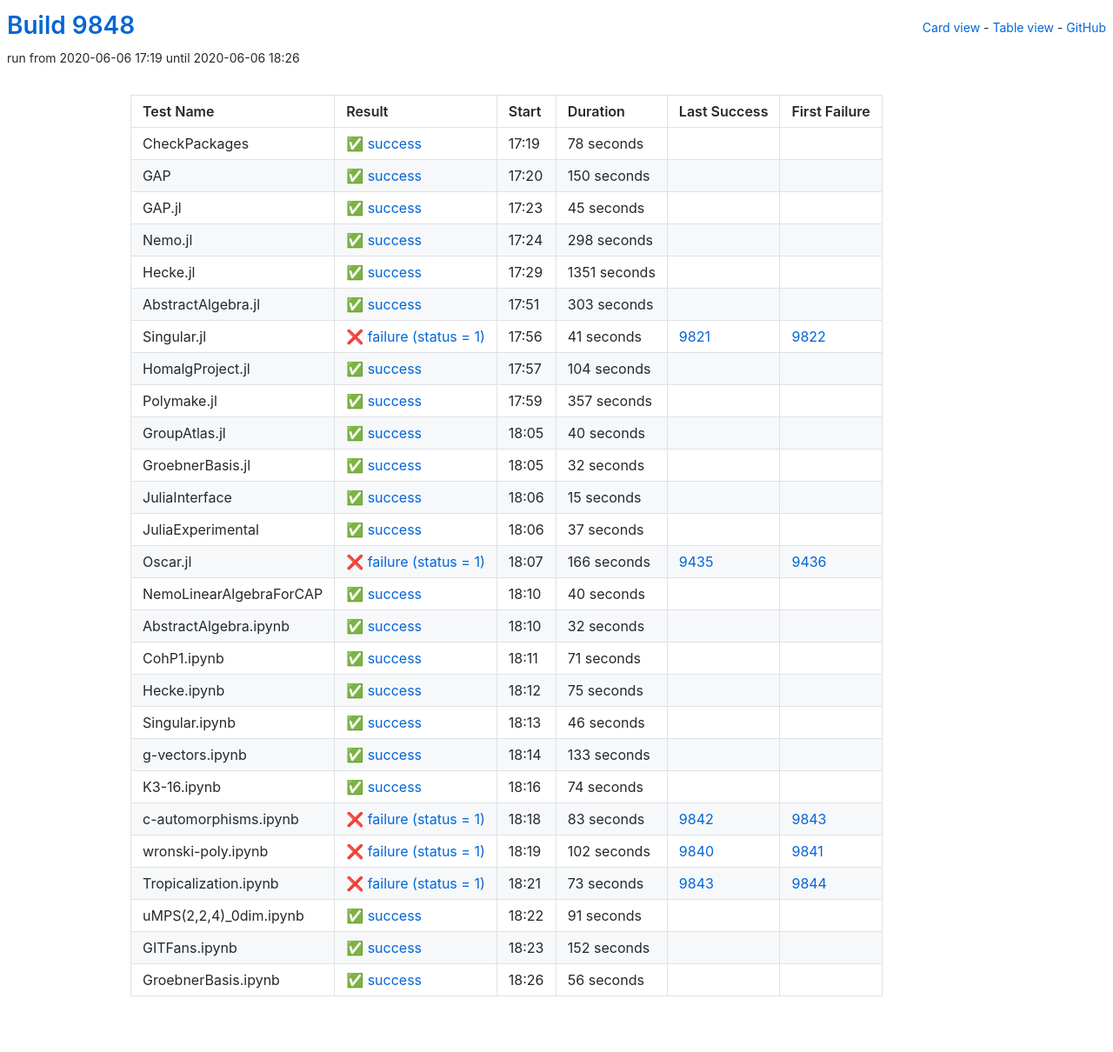
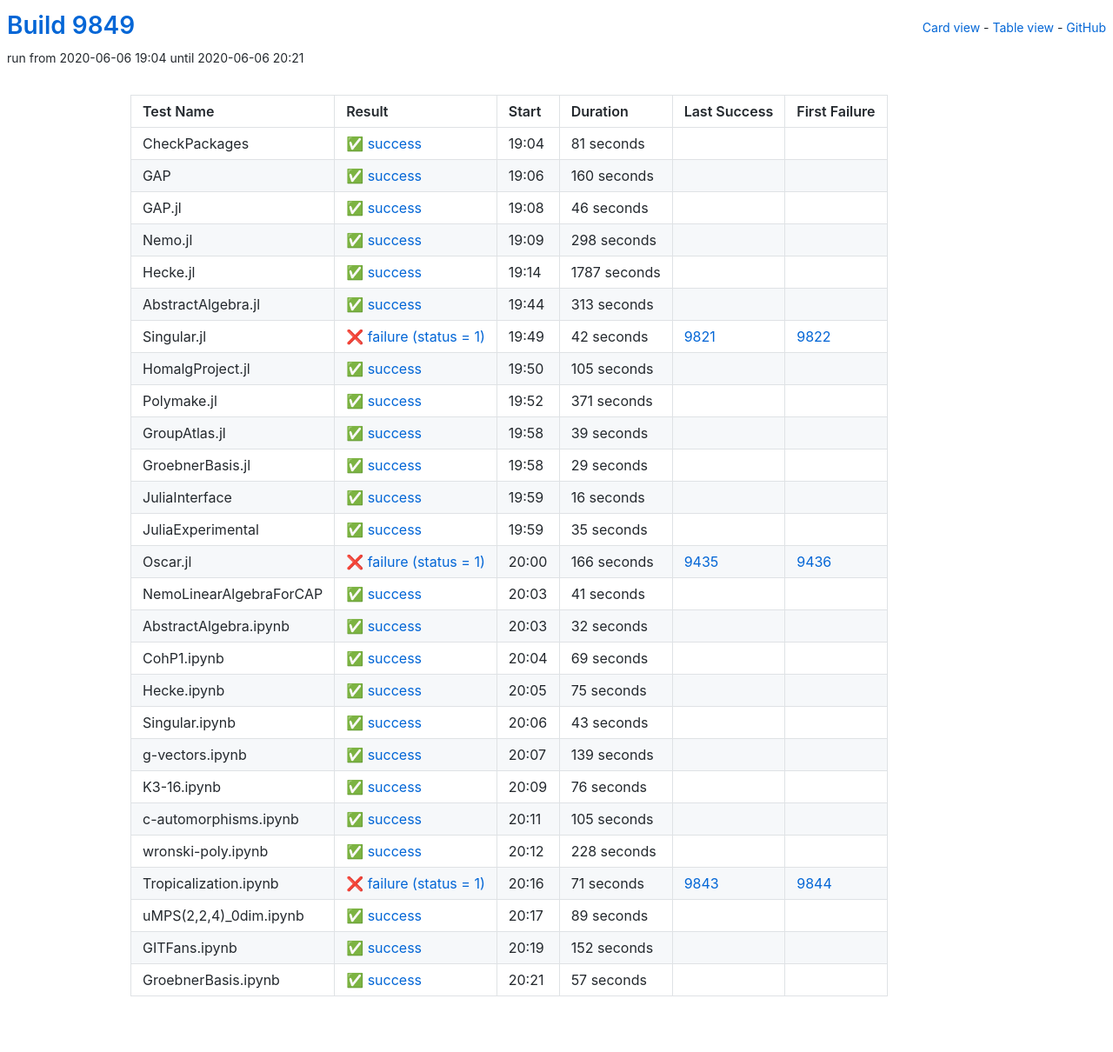
Before and after one commit to oscar-system/oscar-ci-status, a Jekyll site: the page built from table.html, in a window 1280 px wide. Shown: the whole page at 87% size. Built offline with Jekyll 4.4.1, drawn with Linux system fonts in a browser that asks for light colours.

Commit message:
Build 9849

```diff
--- a/_data/ci.yml
+++ b/_data/ci.yml
@@ -1,41 +1,41 @@
-build: 9848
-build_url: https://oscarci.mathematik.uni-kl.de/job/oscar/9848/
+build: 9849
+build_url: https://oscarci.mathematik.uni-kl.de/job/oscar/9849/
 job: oscar
 tests:
-- duration: 78
+- duration: 81
   exitcode: 0
   first_failure: false
   first_failure_url: null
   id: checkpackages
   last_success: false
   last_success_url: null
-  log: https://oscarci.mathematik.uni-kl.de/job/oscar/9848/artifact/logs/build-9848/CheckPackages.log
+  log: https://oscarci.mathematik.uni-kl.de/job/oscar/9849/artifact/logs/build-9849/CheckPackages.log
   name: CheckPackages
-  start: 2020-06-06 17:19
+  start: 2020-06-06 19:04
   status: success
   success: true
-- duration: 150
+- duration: 160
   exitcode: 0
   first_failure: false
   first_failure_url: null
   id: gap
   last_success: false
   last_success_url: null
-  log: https://oscarci.mathematik.uni-kl.de/job/oscar/9848/artifact/logs/build-9848/GAP.log
+  log: https://oscarci.mathematik.uni-kl.de/job/oscar/9849/artifact/logs/build-9849/GAP.log
   name: GAP
-  start: 2020-06-06 17:20
+  start: 2020-06-06 19:06
   status: success
   success: true
-- duration: 45
+- duration: 46
   exitcode: 0
   first_failure: false
   first_failure_url: null
   id: gap-jl
   last_success: false
   last_success_url: null
-  log: https://oscarci.mathematik.uni-kl.de/job/oscar/9848/artifact/logs/build-9848/GAP.jl.log
+  log: https://oscarci.mathematik.uni-kl.de/job/oscar/9849/artifact/logs/build-9849/GAP.jl.log
   name: GAP.jl
-  start: 2020-06-06 17:23
+  start: 2020-06-06 19:08
   status: success
   success: true
 - duration: 298
@@ -45,117 +45,117 @@
   id: nemo-jl
   last_success: false
   last_success_url: null
-  log: https://oscarci.mathematik.uni-kl.de/job/oscar/9848/artifact/logs/build-9848/Nemo.jl.log
+  log: https://oscarci.mathematik.uni-kl.de/job/oscar/9849/artifact/logs/build-9849/Nemo.jl.log
   name: Nemo.jl
-  start: 2020-06-06 17:24
+  start: 2020-06-06 19:09
   status: success
   success: true
-- duration: 1351
+- duration: 1787
   exitcode: 0
   first_failure: false
   first_failure_url: null
   id: hecke-jl
   last_success: false
   last_success_url: null
-  log: https://oscarci.mathematik.uni-kl.de/job/oscar/9848/artifact/logs/build-9848/Hecke.jl.log
+  log: https://oscarci.mathematik.uni-kl.de/job/oscar/9849/artifact/logs/build-9849/Hecke.jl.log
   name: Hecke.jl
-  start: 2020-06-06 17:29
+  start: 2020-06-06 19:14
   status: success
   success: true
-- duration: 303
+- duration: 313
   exitcode: 0
   first_failure: false
   first_failure_url: null
   id: abstractalgebra-jl
   last_success: false
   last_success_url: null
-  log: https://oscarci.mathematik.uni-kl.de/job/oscar/9848/artifact/logs/build-9848/AbstractAlgebra.jl.log
+  log: https://oscarci.mathematik.uni-kl.de/job/oscar/9849/artifact/logs/build-9849/AbstractAlgebra.jl.log
   name: AbstractAlgebra.jl
-  start: 2020-06-06 17:51
+  start: 2020-06-06 19:44
   status: success
   success: true
-- duration: 41
+- duration: 42
   exitcode: 1
   first_failure: 9822
   first_failure_url: https://oscarci.mathematik.uni-kl.de/job/oscar/9822/
   id: singular-jl
   last_success: 9821
   last_success_url: https://oscarci.mathematik.uni-kl.de/job/oscar/9821/
-  log: https://oscarci.mathematik.uni-kl.de/job/oscar/9848/artifact/logs/build-9848/Singular.jl.log
+  log: https://oscarci.mathematik.uni-kl.de/job/oscar/9849/artifact/logs/build-9849/Singular.jl.log
   name: Singular.jl
-  start: 2020-06-06 17:56
+  start: 2020-06-06 19:49
   status: failure
   success: false
-- duration: 104
+- duration: 105
   exitcode: 0
   first_failure: false
   first_failure_url: null
   id: homalgproject-jl
   last_success: false
   last_success_url: null
-  log: https://oscarci.mathematik.uni-kl.de/job/oscar/9848/artifact/logs/build-9848/HomalgProject.jl.log
+  log: https://oscarci.mathematik.uni-kl.de/job/oscar/9849/artifact/logs/build-9849/HomalgProject.jl.log
   name: HomalgProject.jl
-  start: 2020-06-06 17:57
+  start: 2020-06-06 19:50
   status: success
   success: true
-- duration: 357
+- duration: 371
   exitcode: 0
   first_failure: false
   first_failure_url: null
   id: polymake-jl
   last_success: false
   last_success_url: null
-  log: https://oscarci.mathematik.uni-kl.de/job/oscar/9848/artifact/logs/build-9848/Polymake.jl.log
+  log: https://oscarci.mathematik.uni-kl.de/job/oscar/9849/artifact/logs/build-9849/Polymake.jl.log
   name: Polymake.jl
-  start: 2020-06-06 17:59
+  start: 2020-06-06 19:52
   status: success
   success: true
-- duration: 40
+- duration: 39
   exitcode: 0
   first_failure: false
   first_failure_url: null
   id: groupatlas-jl
   last_success: false
   last_success_url: null
-  log: https://oscarci.mathematik.uni-kl.de/job/oscar/9848/artifact/logs/build-9848/GroupAtlas.jl.log
+  log: https://oscarci.mathematik.uni-kl.de/job/oscar/9849/artifact/logs/build-9849/GroupAtlas.jl.log
   name: GroupAtlas.jl
-  start: 2020-06-06 18:05
+  start: 2020-06-06 19:58
   status: success
   success: true
-- duration: 32
+- duration: 29
   exitcode: 0
   first_failure: false
   first_failure_url: null
   id: groebnerbasis-jl
   last_success: false
   last_success_url: null
-  log: https://oscarci.mathematik.uni-kl.de/job/oscar/9848/artifact/logs/build-9848/GroebnerBasis.jl.log
+  log: https://oscarci.mathematik.uni-kl.de/job/oscar/9849/artifact/logs/build-9849/GroebnerBasis.jl.log
   name: GroebnerBasis.jl
-  start: 2020-06-06 18:05
+  start: 2020-06-06 19:58
   status: success
   success: true
-- duration: 15
+- duration: 16
   exitcode: 0
   first_failure: false
   first_failure_url: null
   id: juliainterface
   last_success: false
   last_success_url: null
-  log: https://oscarci.mathematik.uni-kl.de/job/oscar/9848/artifact/logs/build-9848/JuliaInterface.log
+  log: https://oscarci.mathematik.uni-kl.de/job/oscar/9849/artifact/logs/build-9849/JuliaInterface.log
   name: JuliaInterface
-  start: 2020-06-06 18:06
+  start: 2020-06-06 19:59
   status: success
   success: true
-- duration: 37
+- duration: 35
   exitcode: 0
   first_failure: false
   first_failure_url: null
   id: juliaexperimental
   last_success: false
   last_success_url: null
-  log: https://oscarci.mathematik.uni-kl.de/job/oscar/9848/artifact/logs/build-9848/JuliaExperimental.log
+  log: https://oscarci.mathematik.uni-kl.de/job/oscar/9849/artifact/logs/build-9849/JuliaExperimental.log
   name: JuliaExperimental
-  start: 2020-06-06 18:06
+  start: 2020-06-06 19:59
   status: success
   success: true
 - duration: 166
@@ -165,21 +165,21 @@
   id: oscar-jl
   last_success: 9435
   last_success_url: https://oscarci.mathematik.uni-kl.de/job/oscar/9435/
-  log: https://oscarci.mathematik.uni-kl.de/job/oscar/9848/artifact/logs/build-9848/Oscar.jl.log
+  log: https://oscarci.mathematik.uni-kl.de/job/oscar/9849/artifact/logs/build-9849/Oscar.jl.log
   name: Oscar.jl
-  start: 2020-06-06 18:07
+  start: 2020-06-06 20:00
   status: failure
   success: false
-- duration: 40
+- duration: 41
   exitcode: 0
   first_failure: false
   first_failure_url: null
   id: nemolinearalgebraforcap
   last_success: false
   last_success_url: null
-  log: https://oscarci.mathematik.uni-kl.de/job/oscar/9848/artifact/logs/build-9848/NemoLinearAlgebraForCAP.log
+  log: https://oscarci.mathematik.uni-kl.de/job/oscar/9849/artifact/logs/build-9849/NemoLinearAlgebraForCAP.log
   name: NemoLinearAlgebraForCAP
-  start: 2020-06-06 18:10
+  start: 2020-06-06 20:03
   status: success
   success: true
 - duration: 32
@@ -189,21 +189,21 @@
   id: abstractalgebra-ipynb
   last_success: false
   last_success_url: null
-  log: https://oscarci.mathematik.uni-kl.de/job/oscar/9848/artifact/logs/build-9848/AbstractAlgebra.ipynb.log
+  log: https://oscarci.mathematik.uni-kl.de/job/oscar/9849/artifact/logs/build-9849/AbstractAlgebra.ipynb.log
   name: AbstractAlgebra.ipynb
-  start: 2020-06-06 18:10
+  start: 2020-06-06 20:03
   status: success
   success: true
-- duration: 71
+- duration: 69
   exitcode: 0
   first_failure: false
   first_failure_url: null
   id: cohp1-ipynb
   last_success: false
   last_success_url: null
-  log: https://oscarci.mathematik.uni-kl.de/job/oscar/9848/artifact/logs/build-9848/CohP1.ipynb.log
+  log: https://oscarci.mathematik.uni-kl.de/job/oscar/9849/artifact/logs/build-9849/CohP1.ipynb.log
   name: CohP1.ipynb
-  start: 2020-06-06 18:11
+  start: 2020-06-06 20:04
   status: success
   success: true
 - duration: 75
@@ -213,93 +213,93 @@
   id: hecke-ipynb
   last_success: false
   last_success_url: null
-  log: https://oscarci.mathematik.uni-kl.de/job/oscar/9848/artifact/logs/build-9848/Hecke.ipynb.log
+  log: https://oscarci.mathematik.uni-kl.de/job/oscar/9849/artifact/logs/build-9849/Hecke.ipynb.log
   name: Hecke.ipynb
-  start: 2020-06-06 18:12
+  start: 2020-06-06 20:05
   status: success
   success: true
-- duration: 46
+- duration: 43
   exitcode: 0
   first_failure: false
   first_failure_url: null
   id: singular-ipynb
   last_success: false
   last_success_url: null
-  log: https://oscarci.mathematik.uni-kl.de/job/oscar/9848/artifact/logs/build-9848/Singular.ipynb.log
+  log: https://oscarci.mathematik.uni-kl.de/job/oscar/9849/artifact/logs/build-9849/Singular.ipynb.log
   name: Singular.ipynb
-  start: 2020-06-06 18:13
+  start: 2020-06-06 20:06
   status: success
   success: true
-- duration: 133
+- duration: 139
   exitcode: 0
   first_failure: false
   first_failure_url: null
   id: g-vectors-ipynb
   last_success: false
   last_success_url: null
-  log: https://oscarci.mathematik.uni-kl.de/job/oscar/9848/artifact/logs/build-9848/g-vectors.ipynb.log
+  log: https://oscarci.mathematik.uni-kl.de/job/oscar/9849/artifact/logs/build-9849/g-vectors.ipynb.log
   name: g-vectors.ipynb
-  start: 2020-06-06 18:14
+  start: 2020-06-06 20:07
   status: success
   success: true
-- duration: 74
+- duration: 76
   exitcode: 0
   first_failure: false
   first_failure_url: null
   id: k3-16-ipynb
   last_success: false
   last_success_url: null
-  log: https://oscarci.mathematik.uni-kl.de/job/oscar/9848/artifact/logs/build-9848/K3-16.ipynb.log
+  log: https://oscarci.mathematik.uni-kl.de/job/oscar/9849/artifact/logs/build-9849/K3-16.ipynb.log
   name: K3-16.ipynb
-  start: 2020-06-06 18:16
+  start: 2020-06-06 20:09
   status: success
   success: true
-- duration: 83
-  exitcode: 1
-  first_failure: 9843
-  first_failure_url: https://oscarci.mathematik.uni-kl.de/job/oscar/9843/
+- duration: 105
+  exitcode: 0
+  first_failure: false
+  first_failure_url: null
   id: c-automorphisms-ipynb
-  last_success: 9842
-  last_success_url: https://oscarci.mathematik.uni-kl.de/job/oscar/9842/
-  log: https://oscarci.mathematik.uni-kl.de/job/oscar/9848/artifact/logs/build-9848/c-automorphisms.ipynb.log
+  last_success: false
+  last_success_url: null
+  log: https://oscarci.mathematik.uni-kl.de/job/oscar/9849/artifact/logs/build-9849/c-automorphisms.ipynb.log
   name: c-automorphisms.ipynb
-  start: 2020-06-06 18:18
-  status: failure
-  success: false
-- duration: 102
-  exitcode: 1
-  first_failure: 9841
-  first_failure_url: https://oscarci.mathematik.uni-kl.de/job/oscar/9841/
+  start: 2020-06-06 20:11
+  status: success
+  success: true
+- duration: 228
+  exitcode: 0
+  first_failure: false
+  first_failure_url: null
   id: wronski-poly-ipynb
-  last_success: 9840
-  last_success_url: https://oscarci.mathematik.uni-kl.de/job/oscar/9840/
-  log: https://oscarci.mathematik.uni-kl.de/job/oscar/9848/artifact/logs/build-9848/wronski-poly.ipynb.log
+  last_success: false
+  last_success_url: null
+  log: https://oscarci.mathematik.uni-kl.de/job/oscar/9849/artifact/logs/build-9849/wronski-poly.ipynb.log
   name: wronski-poly.ipynb
-  start: 2020-06-06 18:19
-  status: failure
-  success: false
-- duration: 73
+  start: 2020-06-06 20:12
+  status: success
+  success: true
+- duration: 71
   exitcode: 1
   first_failure: 9844
   first_failure_url: https://oscarci.mathematik.uni-kl.de/job/oscar/9844/
   id: tropicalization-ipynb
   last_success: 9843
   last_success_url: https://oscarci.mathematik.uni-kl.de/job/oscar/9843/
-  log: https://oscarci.mathematik.uni-kl.de/job/oscar/9848/artifact/logs/build-9848/Tropicalization.ipynb.log
+  log: https://oscarci.mathematik.uni-kl.de/job/oscar/9849/artifact/logs/build-9849/Tropicalization.ipynb.log
   name: Tropicalization.ipynb
-  start: 2020-06-06 18:21
+  start: 2020-06-06 20:16
   status: failure
   success: false
-- duration: 91
+- duration: 89
   exitcode: 0
   first_failure: false
   first_failure_url: null
   id: umps-2-2-4-0dim-ipynb
   last_success: false
   last_success_url: null
-  log: https://oscarci.mathematik.uni-kl.de/job/oscar/9848/artifact/logs/build-9848/uMPS-2-2-4-_0dim.ipynb.log
+  log: https://oscarci.mathematik.uni-kl.de/job/oscar/9849/artifact/logs/build-9849/uMPS-2-2-4-_0dim.ipynb.log
   name: uMPS(2,2,4)_0dim.ipynb
-  start: 2020-06-06 18:22
+  start: 2020-06-06 20:17
   status: success
   success: true
 - duration: 152
@@ -309,20 +309,20 @@
   id: gitfans-ipynb
   last_success: false
   last_success_url: null
-  log: https://oscarci.mathematik.uni-kl.de/job/oscar/9848/artifact/logs/build-9848/GITFans.ipynb.log
+  log: https://oscarci.mathematik.uni-kl.de/job/oscar/9849/artifact/logs/build-9849/GITFans.ipynb.log
   name: GITFans.ipynb
-  start: 2020-06-06 18:23
+  start: 2020-06-06 20:19
   status: success
   success: true
-- duration: 56
+- duration: 57
   exitcode: 0
   first_failure: false
   first_failure_url: null
   id: groebnerbasis-ipynb
   last_success: false
   last_success_url: null
-  log: https://oscarci.mathematik.uni-kl.de/job/oscar/9848/artifact/logs/build-9848/GroebnerBasis.ipynb.log
+  log: https://oscarci.mathematik.uni-kl.de/job/oscar/9849/artifact/logs/build-9849/GroebnerBasis.ipynb.log
   name: GroebnerBasis.ipynb
-  start: 2020-06-06 18:26
+  start: 2020-06-06 20:21
   status: success
   success: true
```
Also changed, not shown: README.md.
